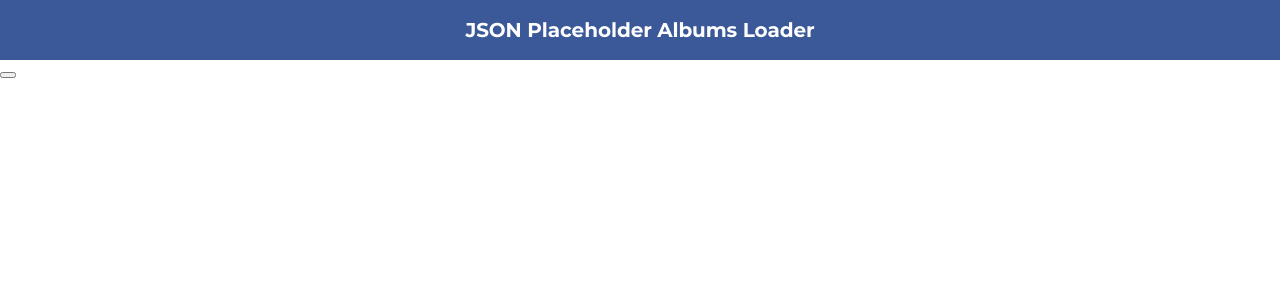
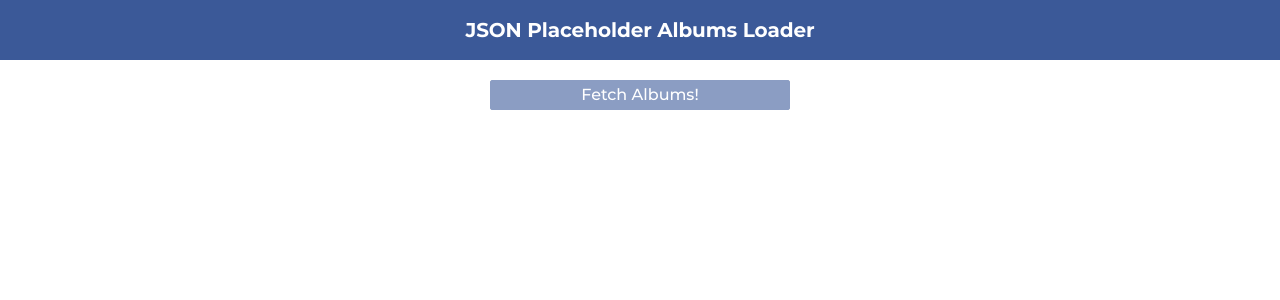
Before and after one commit to savithapremkumar/tdd-react-photo-album, a React (Create React App) app: page / in a window 1280 px wide. Shown: the top 300 px of the page. Built offline with nearby package versions, Linux system fonts and the light colour scheme.

Commit message:
Adding styles for the button in Home view

```diff
--- a/src/styles/base/_common.scss
+++ b/src/styles/base/_common.scss
@@ -5,3 +5,13 @@ body {
   line-height: 20px;
   letter-spacing: -0.1px;
 }
+
+button {
+  width: 300px;
+  height: 30px;
+  background-color: $pale-blue;
+  color: $white;
+  border-radius: 2px;
+  border: 1px solid $pale-blue;
+  cursor: pointer;
+}
--- a/src/styles/main.scss
+++ b/src/styles/main.scss
@@ -4,3 +4,4 @@
 @import "base/common.scss";
 
 @import "components/header";
+@import "views/home";
--- /dev/null
+++ b/src/styles/views/_home.scss
@@ -0,0 +1,4 @@
+.button-container {
+  text-align: center;
+  margin: 20px 0;
+}
--- a/src/views/Home/index.js
+++ b/src/views/Home/index.js
@@ -3,8 +3,8 @@ import React, { Component } from "react";
 export class Home extends Component {
   render() {
     return (
-      <div>
-        <button className="start-button"></button>
+      <div className="button-container">
+        <button className="start-button">Fetch Albums!</button>
       </div>
     );
   }
```
